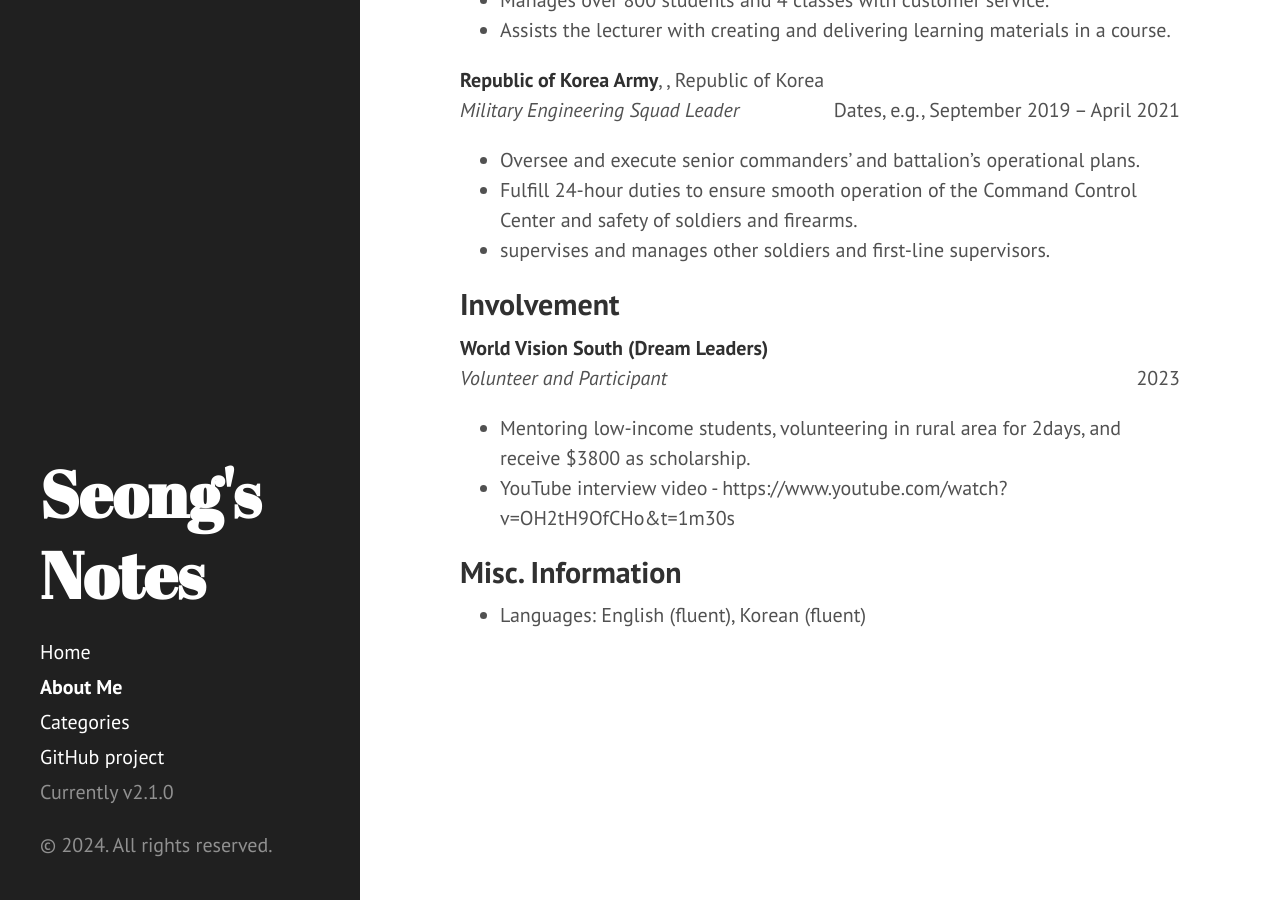
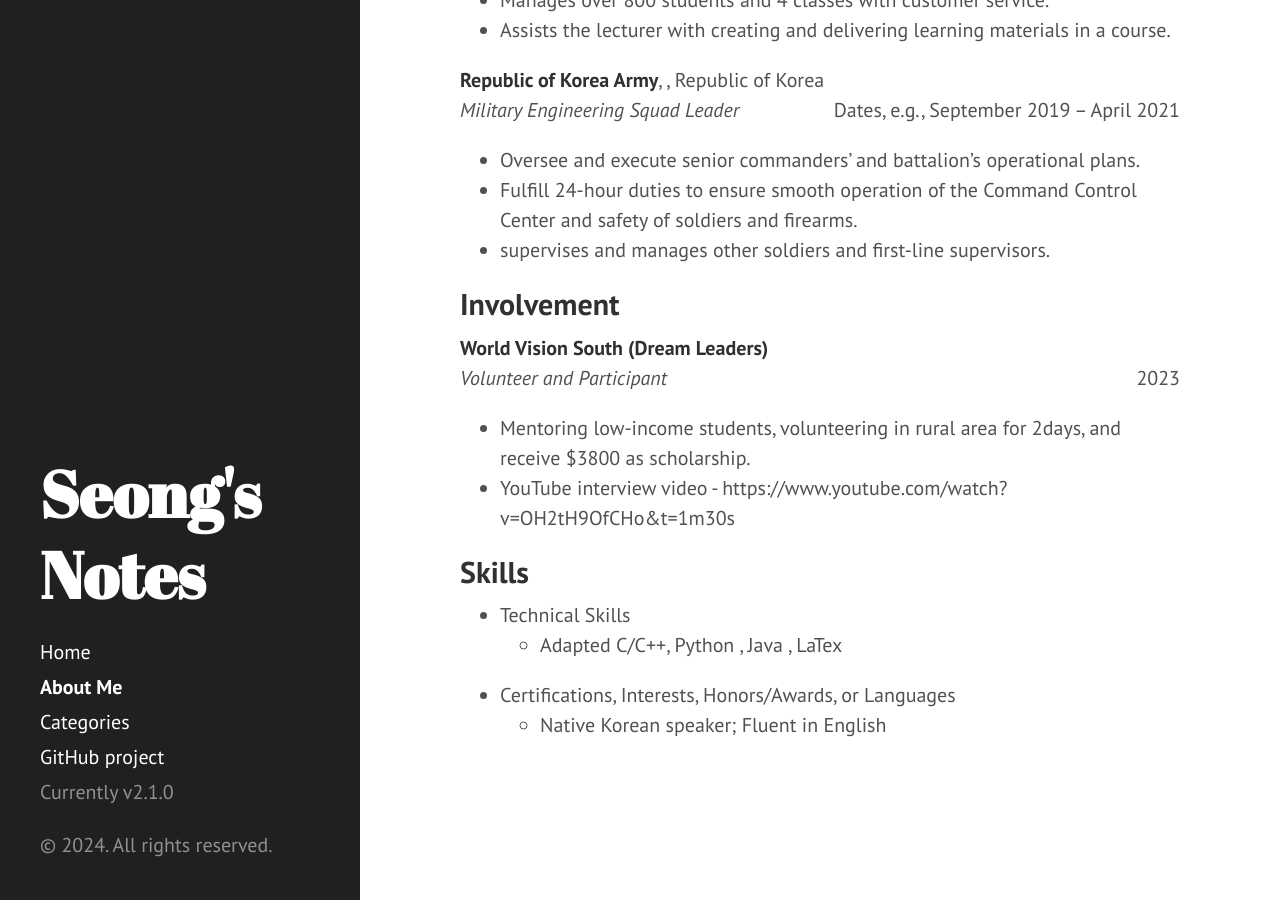
Before and after one commit to GwangseongCho/GwangseongCho.github.io, a Jekyll site: the page built from about.md, in a window 1280 px wide and 900 px high, scrolled down 862 px. Built offline with Jekyll 4.4.1, drawn with Linux system fonts in a browser that asks for light colours.

Commit message:
edit resume page

```diff
--- a/about.md
+++ b/about.md
@@ -84,6 +84,8 @@ title: About Me
 - Mentoring low-income students, volunteering in rural area for 2days, and receive $3800 as scholarship.
 - YouTube interview video - https://www.youtube.com/watch?v=OH2tH9OfCHo&t=1m30s
 
-## Misc. Information
-
-* Languages: English (fluent), Korean (fluent)
+## Skills
+- Technical Skills
+  - Adapted C/C++, Python , Java , LaTex
+- Certifications, Interests, Honors/Awards, or Languages
+  - Native Korean speaker; Fluent in English
```
